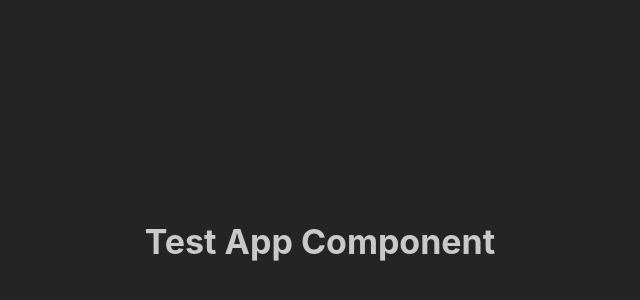
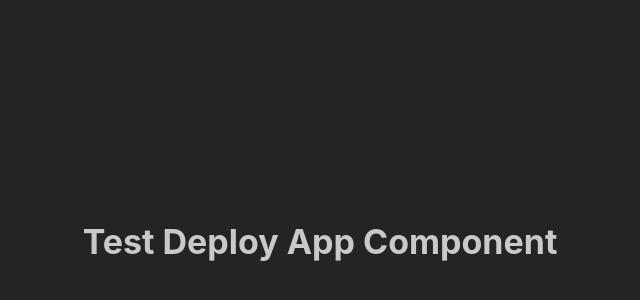
Before and after one commit to sobakasbakbaka/test-deploy, a React (Vite) app: page / in a window 1280 px wide. Shown: the part 158-458 px from the top of the page, without its empty margins (320-960 px from the left). Built offline with nearby package versions, Linux system fonts and the light colour scheme.

Commit message:
fix: update title in App component for clarity

```diff
--- a/src/App.tsx
+++ b/src/App.tsx
@@ -3,7 +3,7 @@ import { Center, Title } from "@mantine/core";
 export const App = () => {
   return (
     <Center style={{ height: "100vh" }}>
-      <Title>Test App Component</Title>
+      <Title>Test Deploy App Component</Title>
     </Center>
   );
 };
```
